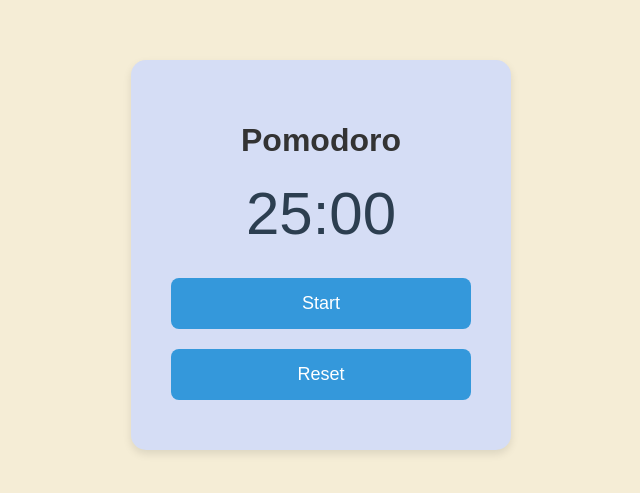
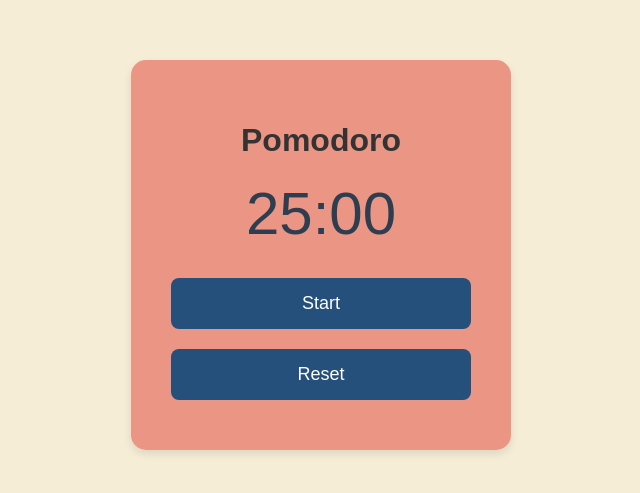
Before and after one commit to ariblonded/pomodoro, a plain HTML site: page index.html in a window 1280 px wide. Shown: the part 145-638 px from the top of the page, without its empty margins (319-959 px from the left). Drawn offline with Linux system fonts and the light colour scheme.

Commit message:
theme color changes

```diff
--- a/styles.css
+++ b/styles.css
@@ -15,7 +15,7 @@ body {
     flex-direction: column;
     align-items: center;
     text-align: center;
-    background-color: #D5DDF5;
+    background-color: #e6564993;
     padding: 40px;
     border-radius: 15px;
     box-shadow: 0 4px 8px rgba(0, 0, 0, 0.1);
@@ -48,13 +48,13 @@ h1 {
 #progress-bar {
     width: 0;
     height: 100%;
-    background-color: #3498db;
+    background-color: #24507b;
     border-radius: 8px;
 }
 
 /* Button Styling */
 button {
-    background-color: #3498db;
+    background-color: #24507b;
     color: white;
     border: none;
     border-radius: 8px;
```
